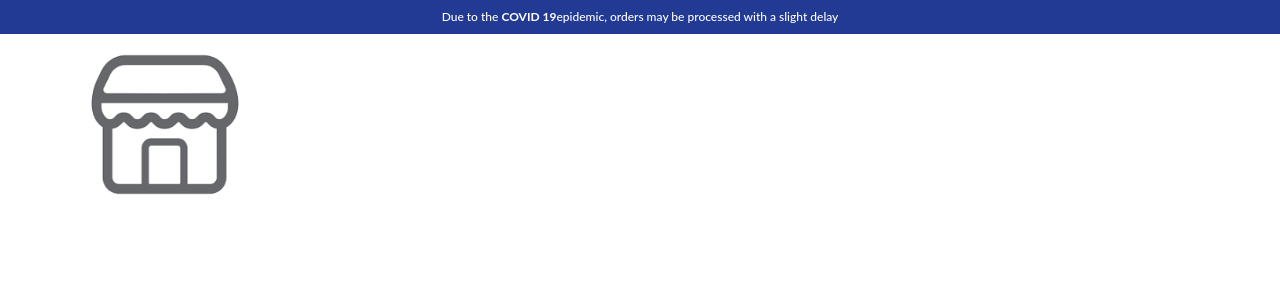
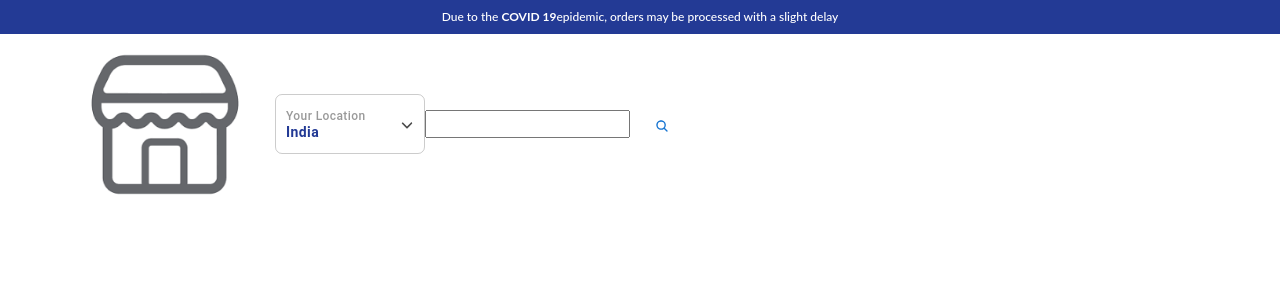
Before and after one commit to peligro99/ecommerce_v1, a React (Create React App) app: page / in a window 1280 px wide. Shown: the top 300 px of the page. Built offline with nearby package versions, Linux system fonts and the light colour scheme.

Commit message:
dropdown y barra busqueda

```diff
--- a/src/App.css
+++ b/src/App.css
@@ -17,3 +17,10 @@ body{
   padding:15px 0px;
 }
 .logoWrapper img{ width: 100%;}
+
+.headerWrapper .header .part2 .countryDrop{width: 150px; height: 60px; min-width: 150px; color: #000 !important; border: 1px solid rgba(0,0,0,0.2) !important;
+  border-radius: 7px !important; padding: 10px 10px !important;}
+.headerWrapper .header .part2 .countryDrop{text-align: left; justify-content: flex-start !important;}
+.headerWrapper .header .part2 .countryDrop .label{font-size: 12px !important; text-transform:capitalize !important; color: rgba(0,0,0,0.4) !important; line-height: 16px;}
+.headerWrapper .header .part2 .countryDrop .name{font-size: 14px !important; text-transform:capitalize !important; color: #233a95 !important; font-weight: 700; line-height: 16px;}
+.headerWrapper .header .part2 .countryDrop span.ml-auto svg{opacity: 0.7;}
--- /dev/null
+++ b/src/Components/CountryDropDown/index.js
@@ -0,0 +1,22 @@
+import { Button } from '@mui/material';
+import { FaAngleDown } from 'react-icons/fa6';
+const CountryDropDown=()=>{
+    return(
+        <>
+
+
+
+
+                               <Button className='countryDrop' variant="text">
+                                <div className='info d-flex flex-column'>
+                                <span className='label'>Your Location</span>
+                               <span className='name'>India</span>
+                               </div>
+                               <span className='ml-auto'><FaAngleDown/></span>
+                               </Button>
+
+        </>
+    )
+}
+
+export default CountryDropDown;
--- a/src/Components/Header/index.js
+++ b/src/Components/Header/index.js
@@ -1,5 +1,11 @@
 import { Link } from 'react-router-dom';
 import Logo from '../../assets/images/logo.png'
+import Stack from '@mui/material/Stack';
+
+import { FaAngleDown } from "react-icons/fa6";
+import CountryDropDown from '../CountryDropDown';
+import { IoSearch } from "react-icons/io5";
+import { Button } from '@mui/material';
 
 const Header = () => {
     return (
@@ -16,8 +22,19 @@ const Header = () => {
             <div className="header">
                 <div className="container">
                     <div className="row">
-                        <div className="logoWrapper col-sm-2">
+                        <div className="logoWrapper d-flex align-items-center col-sm-2">
                             <Link to={'/'}><img src={Logo} alt='Logo'/></Link>
+                        </div>
+
+                        <div className='col-sm-10 d-flex align-items-center part2'>
+                            <CountryDropDown/>
+
+                            {/* Header search star here */}
+                            <div className='headerSearch'>
+                                    <input type='text'/>
+                                   <Button><IoSearch/></Button>
+                            </div>
+                            {/* Header search end here */}
                         </div>
                     </div>
                 </div>
```
